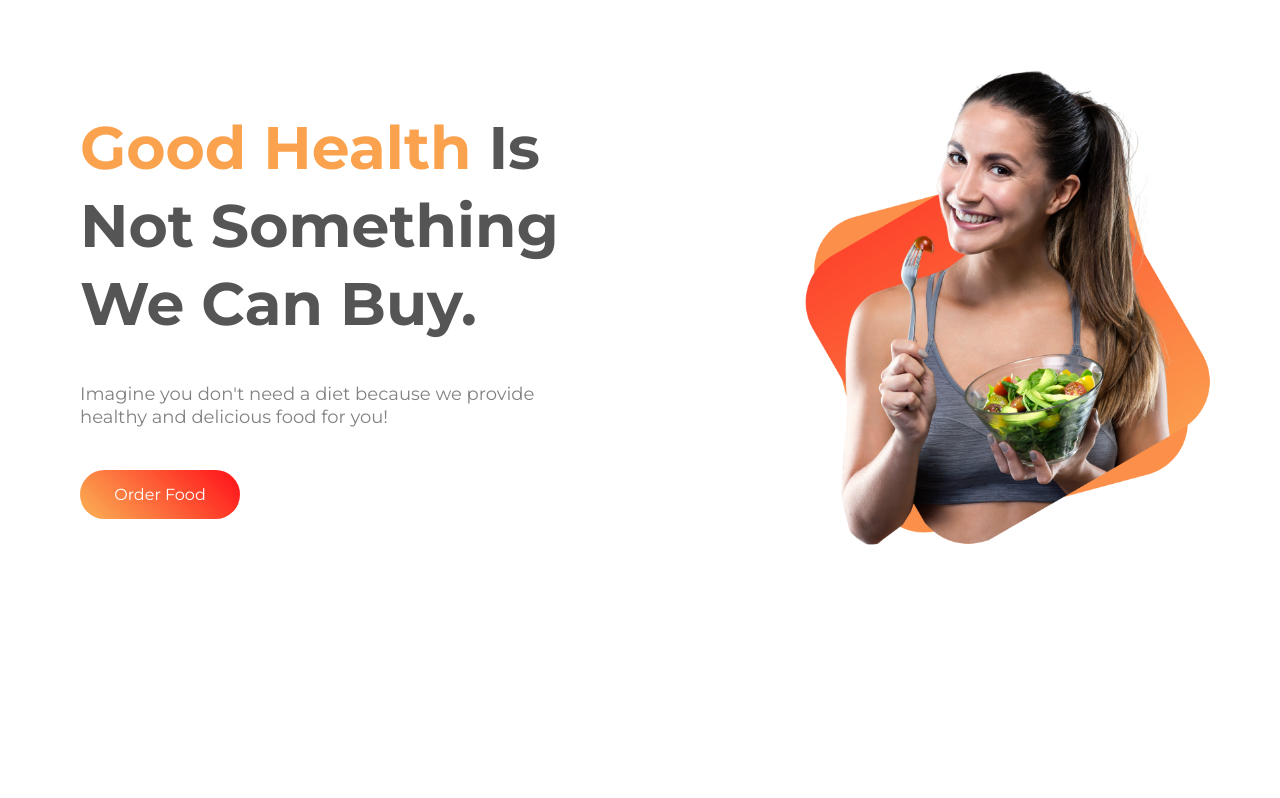
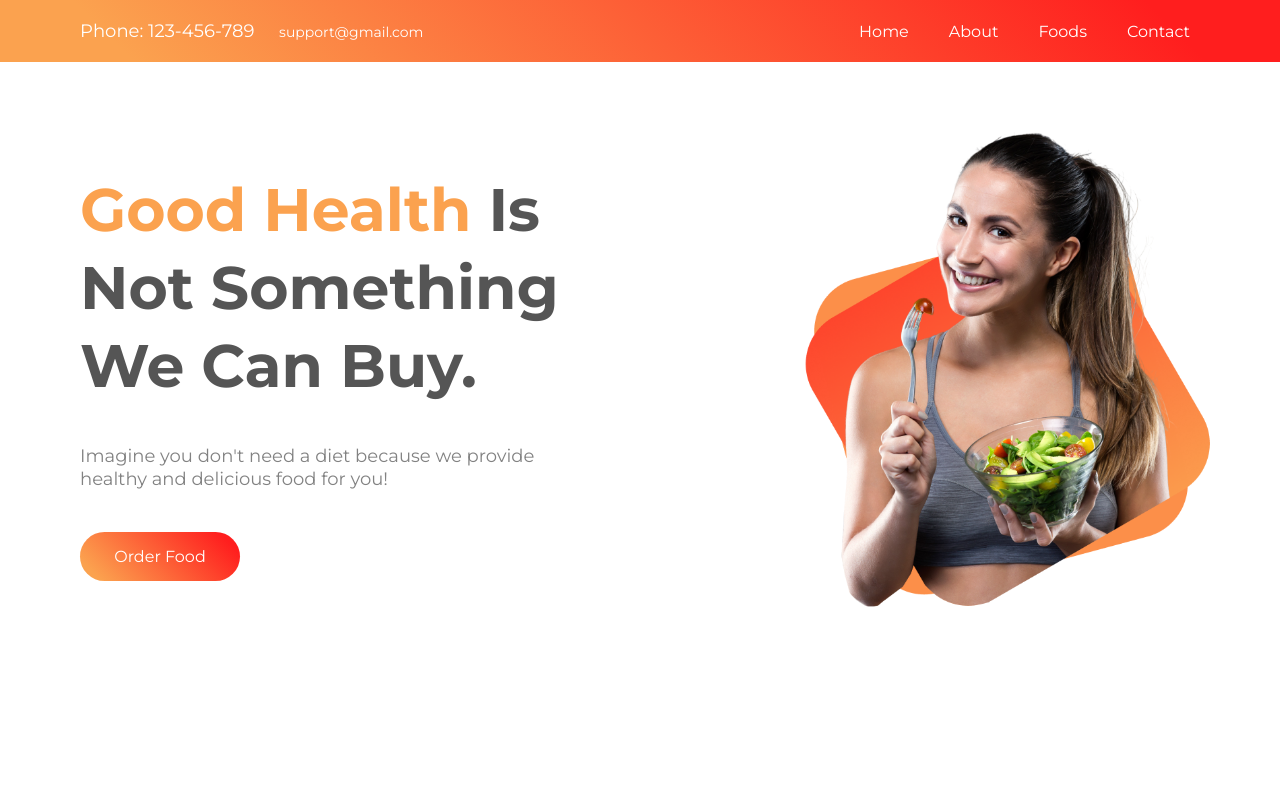
Before and after one commit to arif1205/assignmnet-1, a plain HTML site: page index.html in a window 1280 px wide. Shown: the top 798 px of the page. Drawn offline with Linux system fonts and the light colour scheme.

Commit message:
top nav menu done

```diff
--- a/index.html
+++ b/index.html
@@ -17,6 +17,36 @@
 		<link rel="stylesheet" href="style.css" />
 	</head>
 	<body>
+		<!-- top bar contact -->
+		<nav id="nav">
+			<div class="nav-container">
+				<div class="row">
+					<div class="col-6">
+						<div class="contact">
+							<span>Phone: 123-456-789</span>
+							<a
+								href="mailto: arifulislam1759@gmail.com"
+								class="mail"
+								>support@gmail.com</a
+							>
+						</div>
+					</div>
+					<div class="col-6">
+						<div class="nav-menu">
+							<ul class="nav-list">
+								<li><a href="#" class="nav-item">Home</a></li>
+								<li><a href="#" class="nav-item">About</a></li>
+								<li><a href="#" class="nav-item">Foods</a></li>
+								<li>
+									<a href="#" class="nav-item">Contact</a>
+								</li>
+							</ul>
+						</div>
+					</div>
+				</div>
+			</div>
+		</nav>
+
 		<!-- Header section  -->
 		<header id="header">
 			<div class="header-container">
--- a/style.css
+++ b/style.css
@@ -26,6 +26,10 @@ img {
 	object-fit: cover;
 }
 
+a {
+	text-decoration: none;
+}
+
 .row {
 	display: flex;
 	justify-content: space-between;
@@ -50,7 +54,7 @@ img {
 	width: 160px;
 	padding: 15px 30px;
 	text-align: center;
-	text-decoration: none;
+	/* text-decoration: none; */
 	border-radius: 30px;
 	margin-top: 40px;
 	display: block;
@@ -61,6 +65,45 @@ img {
 	box-shadow: 0px 68px 21px #947874;
 }
 /* Common properties end  */
+
+/* top bar contact nav start  */
+#nav {
+	background: linear-gradient(45deg, #fba24f 10%, #ff1e1e 90%);
+	padding: 20px 80px;
+}
+
+.contact {
+	color: white;
+	font-size: 18px;
+}
+
+.mail {
+	font-size: 14px;
+	color: white;
+	/* text-decoration: none; */
+	margin-left: 20px;
+}
+
+.nav-list {
+	list-style-type: none;
+	display: flex;
+	justify-content: flex-end;
+	width: 100%;
+	margin-bottom: 0;
+}
+
+.nav-list a {
+	margin-left: 20px;
+	color: white;
+	padding: 5px 10px;
+	border-radius: 3px;
+	transition: background 0.2s;
+}
+
+.nav-list a:hover {
+	background: #212121;
+}
+/* top bar contact nav end  */
 
 /* header part start  */
 .header-container {
@@ -187,7 +230,7 @@ img {
 	/* color: #fba24f; */
 	border-bottom: 2px solid #fba24f;
 	padding-bottom: 10px;
-	text-decoration: none;
+	/* text-decoration: none; */
 	color: #555;
 	font-weight: 700;
 	display: block;
```
